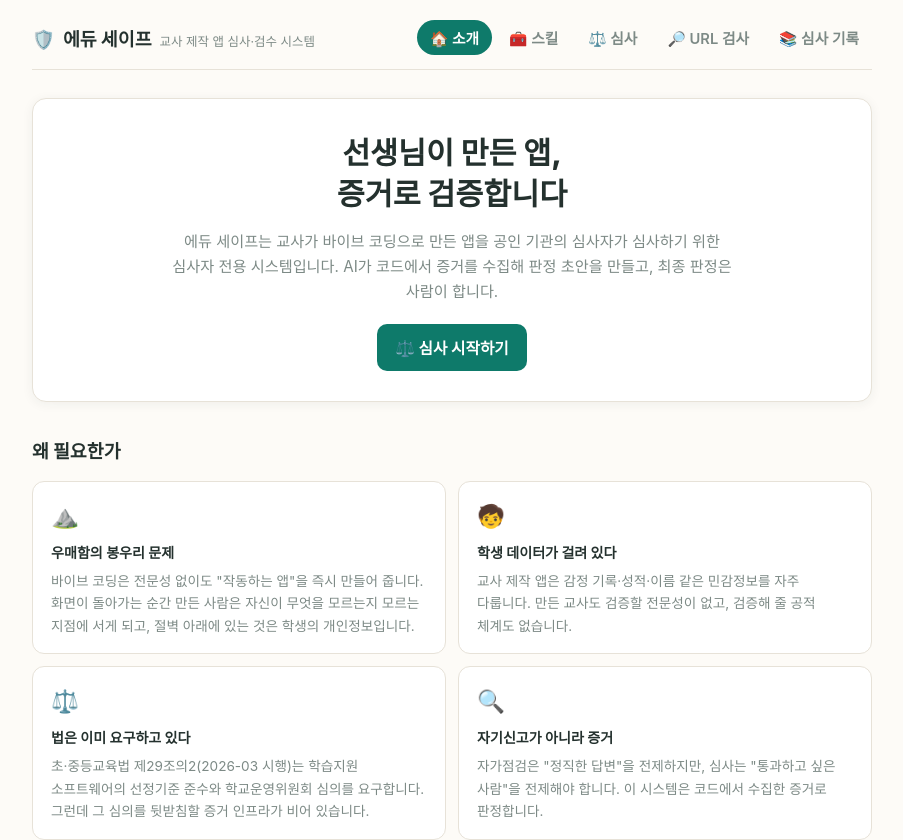
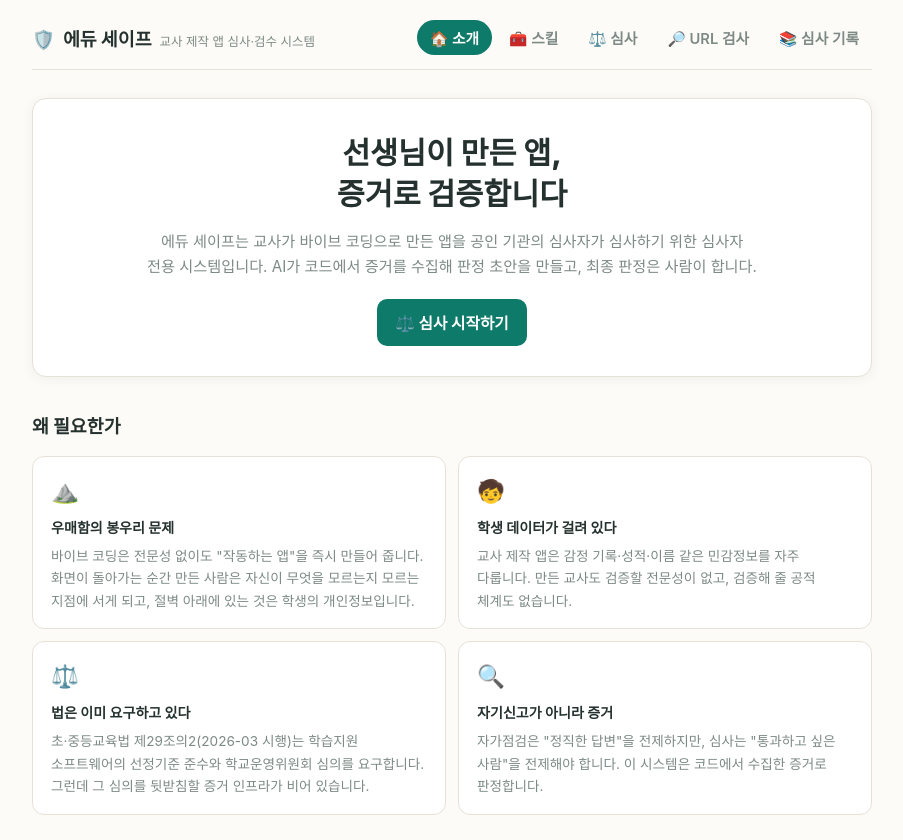
Before and after one commit to DevYonghunT/EduSafety, a React (Vite) app: page / in a window 1280 px wide. Shown: the top 840 px of the page, without its empty margins (188-1091 px from the left). Built offline with nearby package versions, Linux system fonts and the light colour scheme.

Commit message:
style: 히어로 소개문 줄 균형 정렬 — text-wrap: balance + 폭 640px
Co-Authored-By: Claude Fable 5 <noreply@anthropic.com>

```diff
--- a/src/styles.css
+++ b/src/styles.css
@@ -1317,8 +1317,9 @@ a:focus-visible {
 }
 
 .hero .intro {
-  max-width: 560px;
+  max-width: 640px;
   margin: 0 auto 20px;
+  text-wrap: balance;
 }
 
 .about-section {
```
